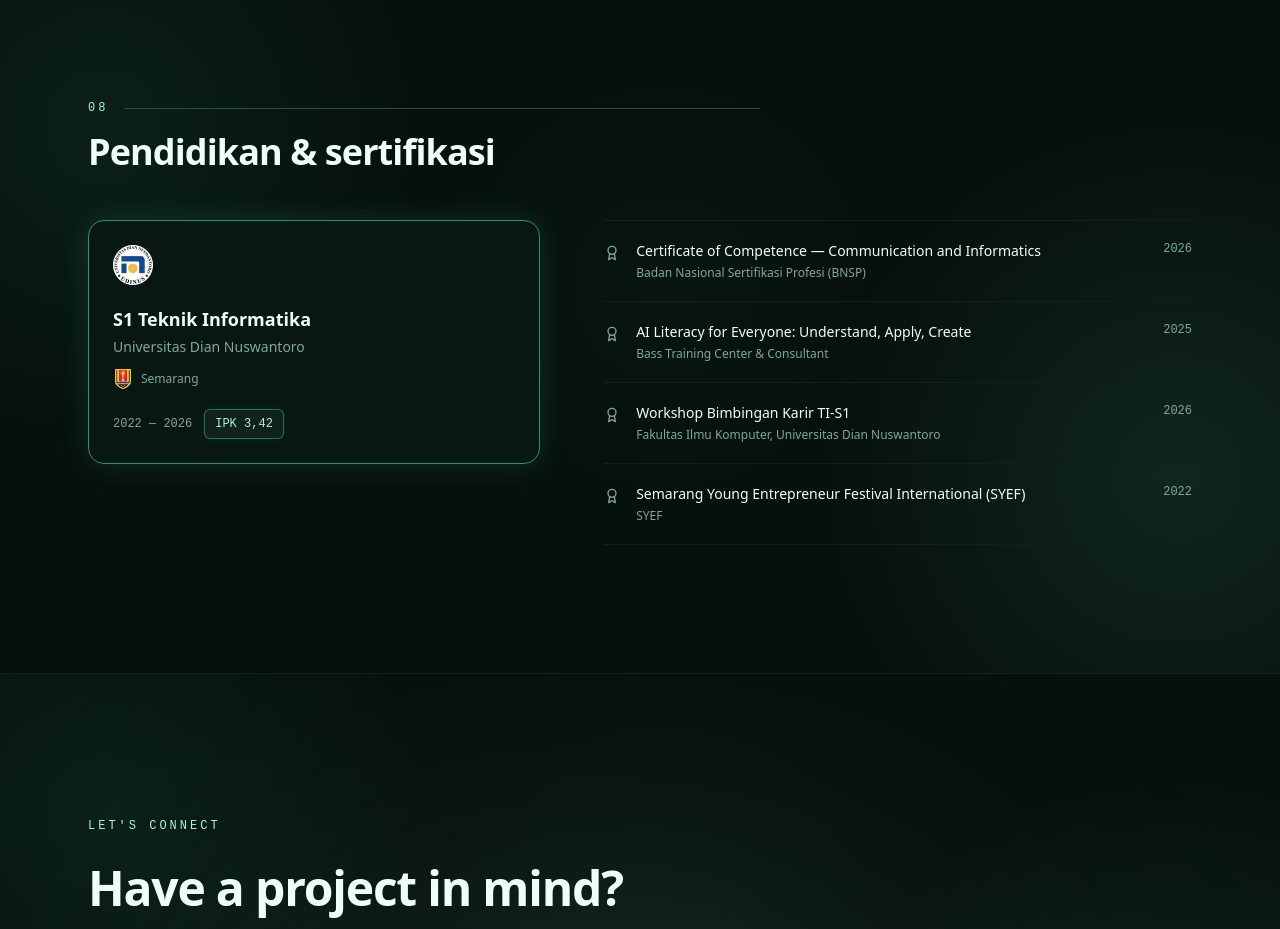
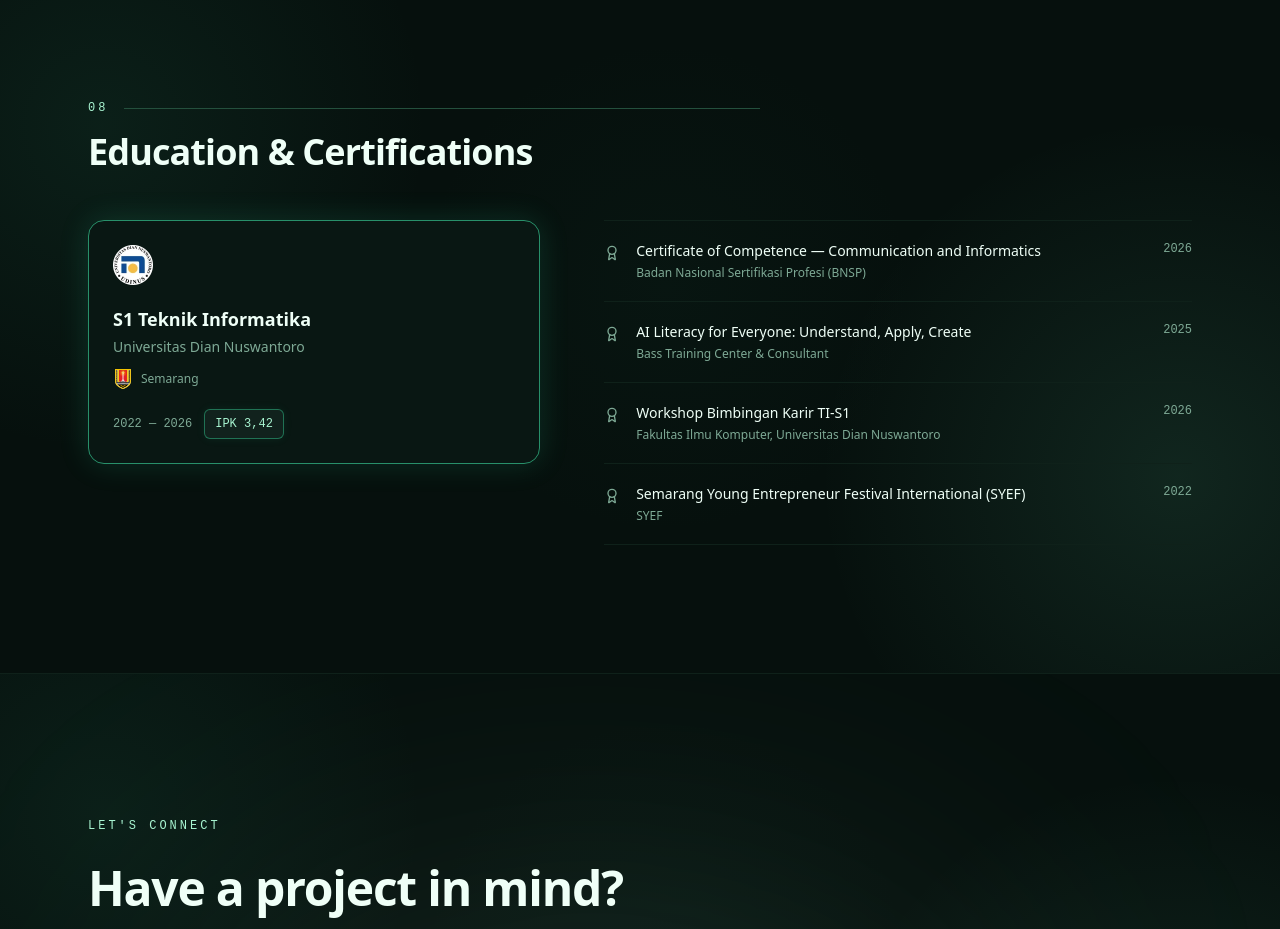
Before and after one commit to maaleast/portofolioakmal, a React (Vite) app: page / in a window 1280 px wide. Shown: the part 7460-8389 px from the top of the page. Built offline with nearby package versions, Linux system fonts and the light colour scheme.

Commit message:
everything looks good

```diff
--- a/src/components/Education.jsx
+++ b/src/components/Education.jsx
@@ -8,7 +8,7 @@ export default function Education() {
     <section className="section-green-atmosphere overflow-hidden">
       <div className="mx-auto max-w-6xl px-6 py-24 sm:py-32">
         <Reveal>
-        <SectionHeading index="08" title="Pendidikan & sertifikasi" />
+        <SectionHeading index="08" title="Education & Certifications" />
         </Reveal>
 
         <div className="grid gap-10 lg:grid-cols-[1fr_1.3fr] lg:gap-16">
```
